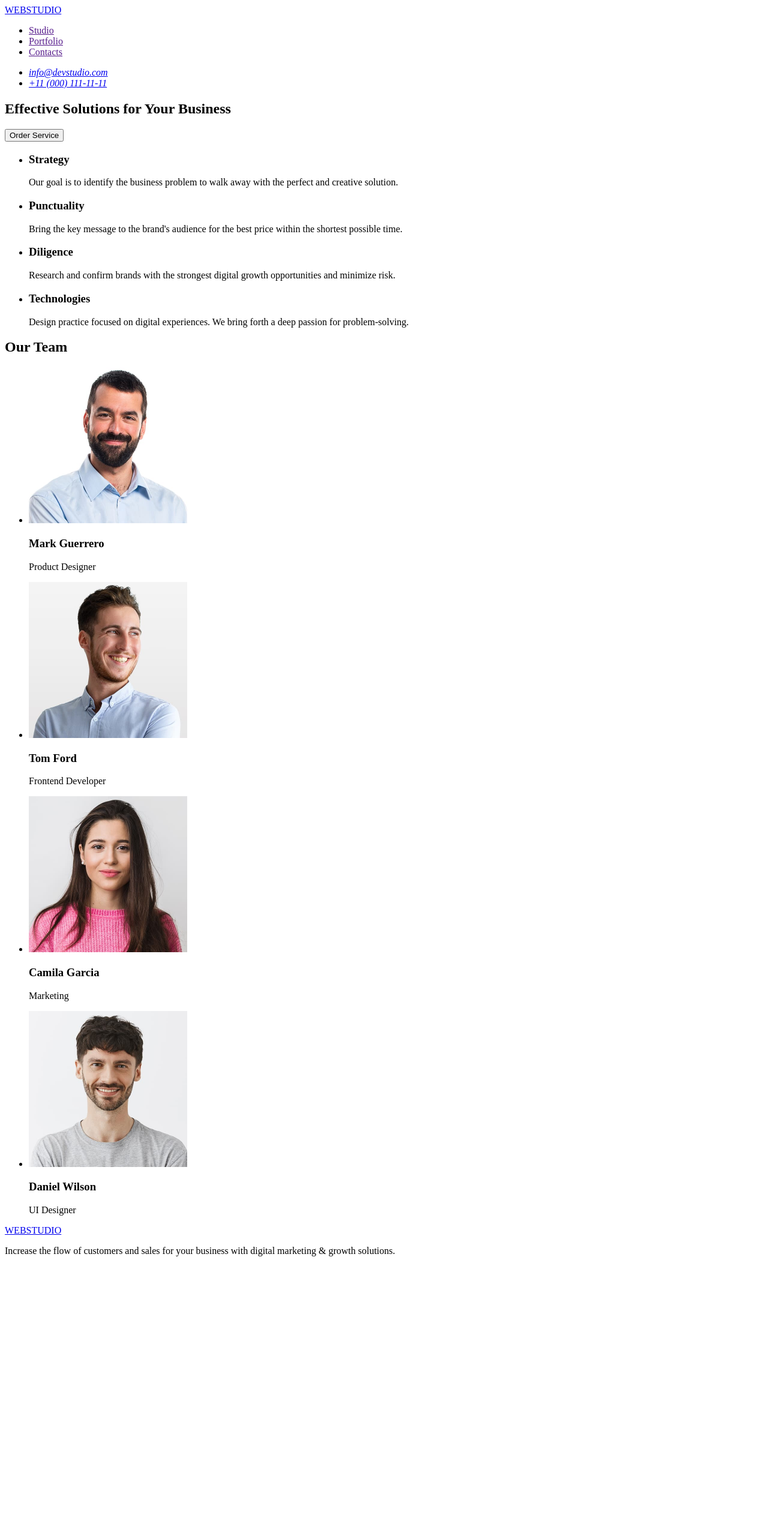
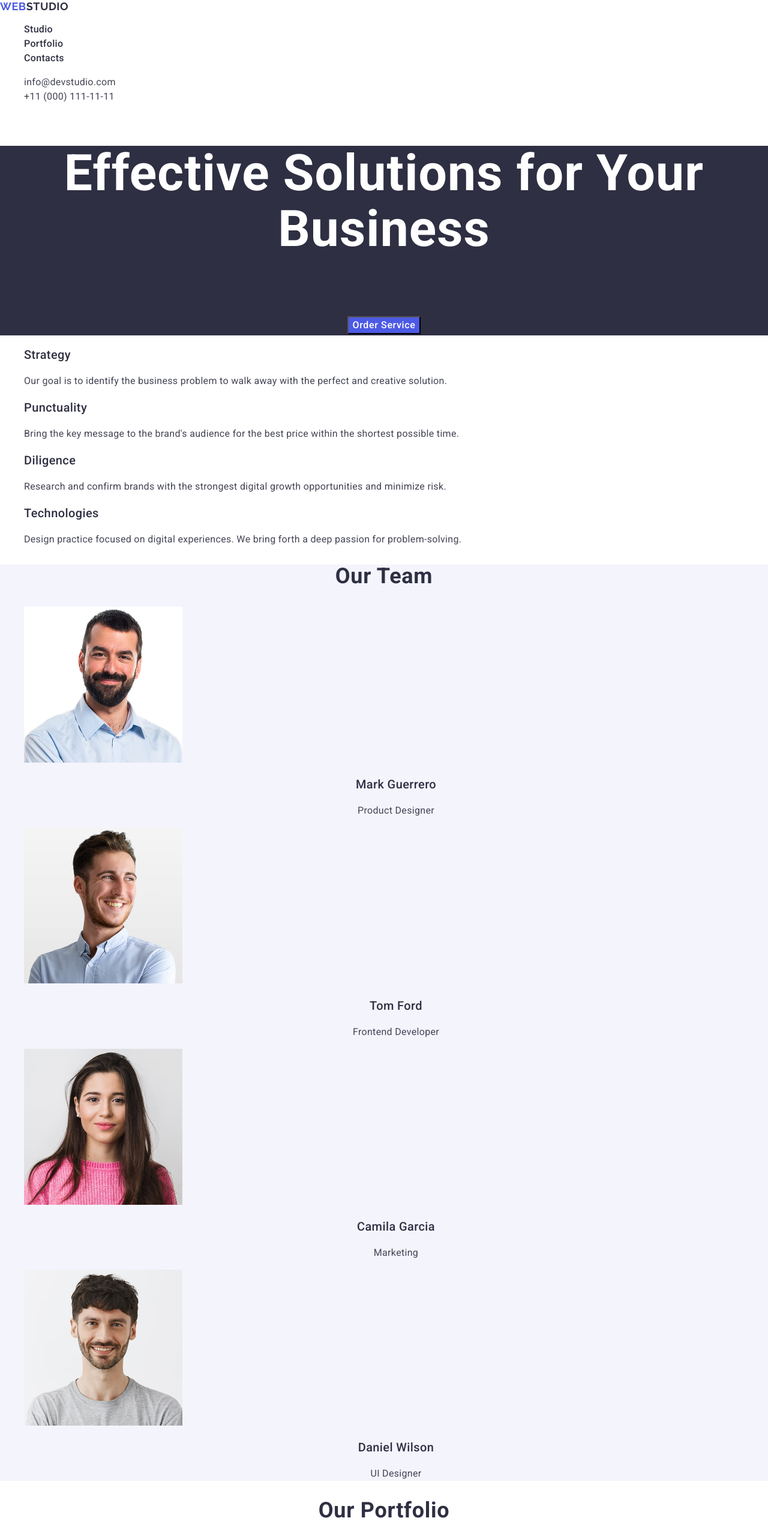
Before and after one commit to dziuban05/goit-markup-hw-02-02, a plain HTML site: page index.html in a window 1280 px wide. Shown: the top 2560 px of the page at 60% size. Before the commit the page ends 2110 px from the top, so only its background shows below. Drawn offline with nearby package versions, Linux system fonts and the light colour scheme.

Commit message:
section portfolio, images, css

```diff
--- /dev/null
+++ b/css/styles.css
@@ -0,0 +1,208 @@
+body {
+    font-family: "Roboto", "Raleway", sans-serif;
+    color: #2e2f42;
+}
+
+a {
+    font-style: normal;
+    text-decoration: none;
+}
+
+ul {
+    list-style: none;
+}
+
+/* -------HEADER------ */
+
+.header {}
+
+.header-menu {}
+
+.header-logo {
+    font-weight: 700;
+    font-size: 18px;
+    line-height: 1.17;
+    letter-spacing: 0.03em;
+    text-transform: uppercase;
+    color: #4d5ae5;
+    font-family: "Raleway", sans-serif;
+}
+
+.header-studio {
+    color: #2e2f42;
+}
+
+.header-list {}
+
+.header-item {
+    font-weight: 500;
+    font-size: 16px;
+    line-height: 1.5;
+    letter-spacing: 0.02em;
+    color: #2e2f42;
+}
+
+.header-nav-link {
+color: #2e2f42;
+}
+
+.header-nav-link:hover, .header-nav-link:active,
+.contacts-link:hover, .contacts-link:active {
+    color: #404bbf;
+}
+
+.header-contacts {}
+
+.contacts-list {}
+
+.contacts-item {}
+
+.contacts-link {
+    font-size: 16px;
+    line-height: 1.5;
+    letter-spacing: 0.02em;
+    color: #434455;
+}
+
+/* ----- HERO ----- */
+.hero {
+    font-weight: 700;
+    font-size: 56px;
+    line-height: 1.1;
+    letter-spacing: 0.02em;
+    text-align: center;
+    color: #fff;
+    background: #2e2f42;
+}
+
+.hero-btn {
+    font-weight: 500;
+    font-size: 16px;
+    line-height: 1.5;
+    letter-spacing: 0.04em;
+    color: #fff;
+    background: #4d5ae5;
+    cursor: pointer;
+}
+
+/* -----ADVANTAGES ----- */
+
+.advantages {}
+
+.advantages-list {}
+
+.advantages-item {}
+
+.advantages-subtitle {
+    font-weight: 500;
+    font-size: 20px;
+    line-height: 1.2;
+    letter-spacing: 0.02em;
+    color: #2e2f42;
+}
+
+.advantages-text {
+    font-size: 16px;
+    line-height: 1.5;
+    letter-spacing: 0.02em;
+    color: #434455;
+}
+
+/* ----- TEAM ----- */
+
+.team {
+    background: #f4f4fd;
+}
+
+.team-title {
+    font-weight: 700;
+    font-size: 36px;
+    line-height: 1.11;
+    letter-spacing: 0.02em;
+    text-align: center;
+    color: #2e2f42;
+}
+
+.team-list {}
+
+.team-item {}
+
+.team-img {}
+
+.team-subtitle {
+    font-weight: 500;
+    font-size: 20px;
+    line-height: 1.2;
+    letter-spacing: 0.02em;
+    text-align: center;
+    color: #2e2f42;
+}
+
+.team-text {
+    font-size: 16px;
+    line-height: 1.5;
+    letter-spacing: 0.02em;
+    text-align: center;
+    color: #434455;
+}
+
+/* ----- PORTFOLIO ----- */
+
+.portfolio {}
+
+.portfolio-title {
+    font-weight: 700;
+    font-size: 36px;
+    line-height: 1.11;
+    letter-spacing: 0.02em;
+    text-align: center;
+    color: #2e2f42;
+}
+
+.portfolio-list {}
+
+.portfolio-item {}
+
+.portfolio-img {}
+
+.portfolio-subtitle {
+    font-weight: 500;
+    font-size: 20px;
+    line-height: 1.2;
+    letter-spacing: 0.02em;
+    color: #2e2f42;
+}
+
+.portfolio-text {
+    font-size: 16px;
+    line-height: 1.5;
+    letter-spacing: 0.02em;
+    color: #434455;
+}
+
+/* ----- FOOTER ----- */
+
+.footer {
+    background: #2e2f42;
+}
+
+.footer-logo {
+    font-weight: 700;
+    font-size: 18px;
+    line-height: 1.17;
+    letter-spacing: 0.03em;
+    text-transform: uppercase;
+    color: #4d5ae5;
+    font-family: "Raleway", sans-serif;
+}
+
+.footer-logo-word {
+    color: #f4f4fd;
+}
+
+.footer-text {
+    font-size: 16px;
+    line-height: 1.5;
+    letter-spacing: 0.02em;
+    color: #f4f4fd;
+}
--- a/index.html
+++ b/index.html
@@ -3,59 +3,90 @@
   <head>
     <meta charset="UTF-8" />
     <meta name="viewport" content="width=device-width, initial-scale=1.0" />
-    <title>Document</title>
+    <title>WebStudio</title>
+    <link rel="preconnect" href="https://fonts.googleapis.com" />
+    <link rel="preconnect" href="https://fonts.googleapis.com" />
+    <link rel="preconnect" href="https://fonts.gstatic.com" crossorigin />
+    <link
+      href="https://fonts.googleapis.com/css2?family=Raleway:wght@700&family=Roboto:wght@400;500;700&display=swap"
+      rel="stylesheet"
+    />
+    <link
+      rel="stylesheet"
+      href="https://cdnjs.cloudflare.com/ajax/libs/modern-normalize/3.0.1/modern-normalize.min.css"
+      integrity="sha512-q6WgHqiHlKyOqslT/lgBgodhd03Wp4BEqKeW6nNtlOY4quzyG3VoQKFrieaCeSnuVseNKRGpGeDU3qPmabCANg=="
+      crossorigin="anonymous"
+      referrerpolicy="no-referrer"
+    />
+    <link rel="stylesheet" href="./css/styles.css" />
   </head>
   <body>
-    <header>
-      <nav>
-        <a href="./index.html">WEBSTUDIO</a>
-        <ul>
-          <li><a href="">Studio</a></li>
-          <li><a href="">Portfolio</a></li>
-          <li><a href="">Contacts</a></li>
+    <header class="header">
+      <nav class="header-menu">
+        <a class="header-logo" href="./index.html"
+          >WEB<span class="header-studio">STUDIO</span></a
+        >
+        <ul class="header-list">
+          <li class="header-item">
+            <a class="header-nav-link" href="">Studio</a>
+          </li>
+          <li class="header-item">
+            <a class="header-nav-link" href="">Portfolio</a>
+          </li>
+          <li class="header-item">
+            <a class="header-nav-link" href="">Contacts</a>
+          </li>
         </ul>
-        <address>
-          <ul>
-            <li><a href="mailto:info@devstudio.com">info@devstudio.com</a></li>
-            <li><a href="tel:+110001111111">+11 (000) 111-11-11</a></li>
+        <address class="header-contacts">
+          <ul class="contacts-list">
+            <li class="contacts-item">
+              <a class="contacts-link" href="mailto:info@devstudio.com"
+                >info@devstudio.com</a
+              >
+            </li>
+            <li class="contacts-item">
+              <a class="contacts-link" href="tel:+110001111111"
+                >+11 (000) 111-11-11</a
+              >
+            </li>
           </ul>
         </address>
       </nav>
     </header>
 
     <main>
-      <section>
+      <section class="hero">
         <h1>Effective Solutions for Your Business</h1>
-        <button type="button">Order Service</button>
+        <button class="hero-btn" type="button">Order Service</button>
       </section>
 
-      <section>
+      <section class="advantages">
         <h2 hidden>Advantages</h2>
-        <ul>
-          <li>
-            <h3>Strategy</h3>
-            <p>
+        <ul class="advantages-list">
+          <li class="advantages-item">
+            <h3 class="advantages-subtitle">Strategy</h3>
+            <p class="advantages-text">
               Our goal is to identify the business problem to walk away with the
               perfect and creative solution.
             </p>
           </li>
-          <li>
-            <h3>Punctuality</h3>
-            <p>
+          <li class="advantages-item">
+            <h3 class="advantages-subtitle">Punctuality</h3>
+            <p class="advantages-text">
               Bring the key message to the brand's audience for the best price
               within the shortest possible time.
             </p>
           </li>
-          <li>
-            <h3>Diligence</h3>
-            <p>
+          <li class="advantages-item">
+            <h3 class="advantages-subtitle">Diligence</h3>
+            <p class="advantages-text">
               Research and confirm brands with the strongest digital growth
               opportunities and minimize risk.
             </p>
           </li>
-          <li>
-            <h3>Technologies</h3>
-            <p>
+          <li class="advantages-item">
+            <h3 class="advantages-subtitle">Technologies</h3>
+            <p class="advantages-text">
               Design practice focused on digital experiences. We bring forth a
               deep passion for problem-solving.
             </p>
@@ -63,41 +94,136 @@
         </ul>
       </section>
 
-      <section>
-        <h2>Our Team</h2>
-        <ul>
-          <li>
-            <img src="./images/img-3.jpg" alt="Mark" width="264" height="260" />
-            <h3>Mark Guerrero</h3>
-            <p>Product Designer</p>
+      <section class="team">
+        <h2 class="team-title">Our Team</h2>
+        <ul class="team-list">
+          <li class="team-item">
+            <img
+              class="team-img"
+              src="./images/img-3.jpg"
+              alt="Mark"
+              width="264"
+              height="260"
+            />
+            <h3 class="team-subtitle">Mark Guerrero</h3>
+            <p class="team-text">Product Designer</p>
           </li>
-          <li>
-            <img src="./images/img-2.jpg" alt="Tom" width="264" height="260" />
-            <h3>Tom Ford</h3>
-            <p>Frontend Developer</p>
+          <li class="team-item">
+            <img
+              class="team-img"
+              src="./images/img-2.jpg"
+              alt="Tom"
+              width="264"
+              height="260"
+            />
+            <h3 class="team-subtitle">Tom Ford</h3>
+            <p class="team-text">Frontend Developer</p>
           </li>
-          <li>
+          <li class="team-item">
             <img
+              class="team-img"
               src="./images/img-1.jpg"
               alt="Camila"
               width="264"
               height="260"
             />
-            <h3>Camila Garcia</h3>
+            <h3 class="team-subtitle">Camila Garcia</h3>
+            <p class="team-text">Marketing</p>
+          </li>
+          <li class="team-item">
+            <img
+              class="team-img"
+              src="./images/img.jpg"
+              alt="Daniel"
+              width="264"
+              height="260"
+            />
+            <h3 class="team-subtitle">Daniel Wilson</h3>
+            <p class="team-text">UI Designer</p>
+          </li>
+        </ul>
+      </section>
+
+      <section class="portfolio">
+        <h2 class="portfolio-title">Our Portfolio</h2>
+        <ul class="portfolio-list">
+          <li class="portfolio-item">
+            <img
+              class="portfolio-img"
+              src="./images/portfolio/img-5.jpg"
+              alt="screenshots"
+              width="360"
+              height="300"
+            />
+            <h3 class="portfolio-subtitle">Banking App</h3>
+            <p class="portfolio-text">App</p>
+          </li>
+          <li class="portfolio-item">
+            <img
+              src="./images/portfolio/img-4.jpg"
+              alt="paypass"
+              width="360"
+              height="300"
+            />
+            <h3>Cashless Payment</h3>
             <p>Marketing</p>
           </li>
-          <li>
-            <img src="./images/img.jpg" alt="Daniel" width="264" height="260" />
-            <h3>Daniel Wilson</h3>
-            <p>UI Designer</p>
+          <li class="portfolio-item">
+            <img
+              class="portfolio-img"
+              src="./images/portfolio/img-3.jpg"
+              alt="laptop"
+              width="360"
+              height="300"
+            />
+            <h3 class="portfolio-subtitle">Meditation App</h3>
+            <p class="portfolio-text">App</p>
+          </li>
+          <li class="portfolio-item">
+            <img
+              class="portfolio-img"
+              src="./images/portfolio/img-2.jpg"
+              alt="carwheel"
+              width="360"
+              height="300"
+            />
+            <h3 class="portfolio-subtitle">Taxi Service</h3>
+            <p class="portfolio-text">Marketing</p>
+          </li>
+          <li class="portfolio-item">
+            <img
+              class="portfolio-img"
+              src="./images/portfolio/img-1.jpg"
+              alt="screenshots"
+              width="360"
+              height="300"
+            />
+            <h3 class="portfolio-subtitle">Screen Illustrations</h3>
+            <p class="portfolio-text">Design</p>
+          </li>
+          <li class="portfolio-item">
+            <img
+              class="portfolio-img"
+              src="./images/portfolio/img.jpg"
+              alt="woman"
+              width="360"
+              height="300"
+            />
+            <h3 class="portfolio-subtitle">Online Courses</h3>
+            <p class="portfolio-text">Marketing</p>
           </li>
         </ul>
       </section>
     </main>
 
-    <footer>
-      <a href="./index.html">WEBSTUDIO</a>
-      <p>Increase the flow of customers and sales for your business with digital marketing & growth solutions.</p>
+    <footer class="footer">
+      <a class="footer-logo" href="./index.html"
+        >WEB<span class="footer-logo-word">STUDIO</span></a
+      >
+      <p class="footer-text">
+        Increase the flow of customers and sales for your business with digital
+        marketing & growth solutions.
+      </p>
     </footer>
   </body>
 </html>
```
Also changed, not shown: images/portfolio/img-1.jpg (added), images/portfolio/img-2.jpg (added), images/portfolio/img-3.jpg (added), images/portfolio/img-4.jpg (added), images/portfolio/img-5.jpg (added), images/portfolio/img.jpg (added), 2 other files.
